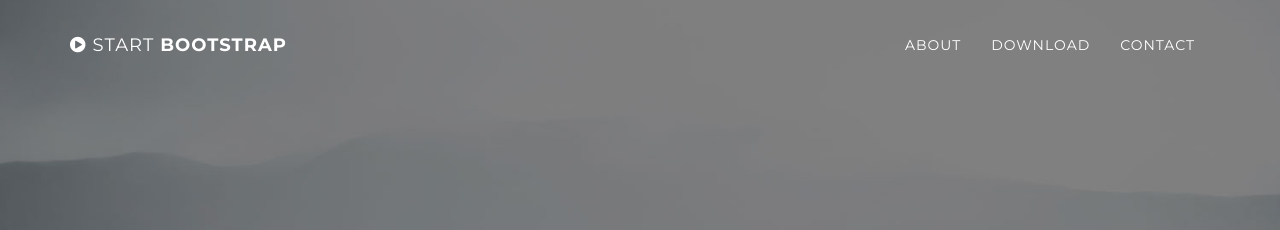
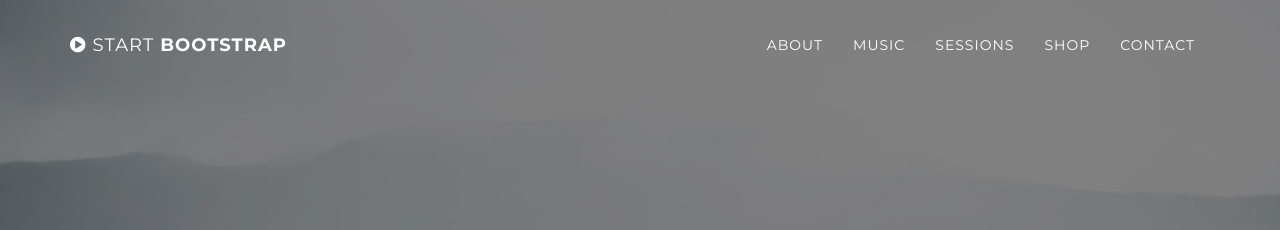
Before and after one commit to gianguitar/gsolo.github.io, a Jekyll site: the page built from index.html, in a window 1280 px wide. Shown: the top 230 px of the page. Built offline with Jekyll 4.4.1, drawn with Linux system fonts in a browser that asks for light colours.

Commit message:
Update navigation.html

```diff
--- a/_includes/navigation.html
+++ b/_includes/navigation.html
@@ -21,7 +21,13 @@
                     <a class="page-scroll" href="#about">About</a>
                 </li>
                 <li>
-                    <a class="page-scroll" href="#download">Download</a>
+                    <a class="page-scroll" href="#music">Music</a>
+                </li>
+                <li>
+                    <a class="sessions" href="#download">Sessions</a>
+                </li>
+                <li>
+                    <a class="page-scroll" href="#shop">Shop</a>
                 </li>
                 <li>
                     <a class="page-scroll" href="#contact">Contact</a>
```
